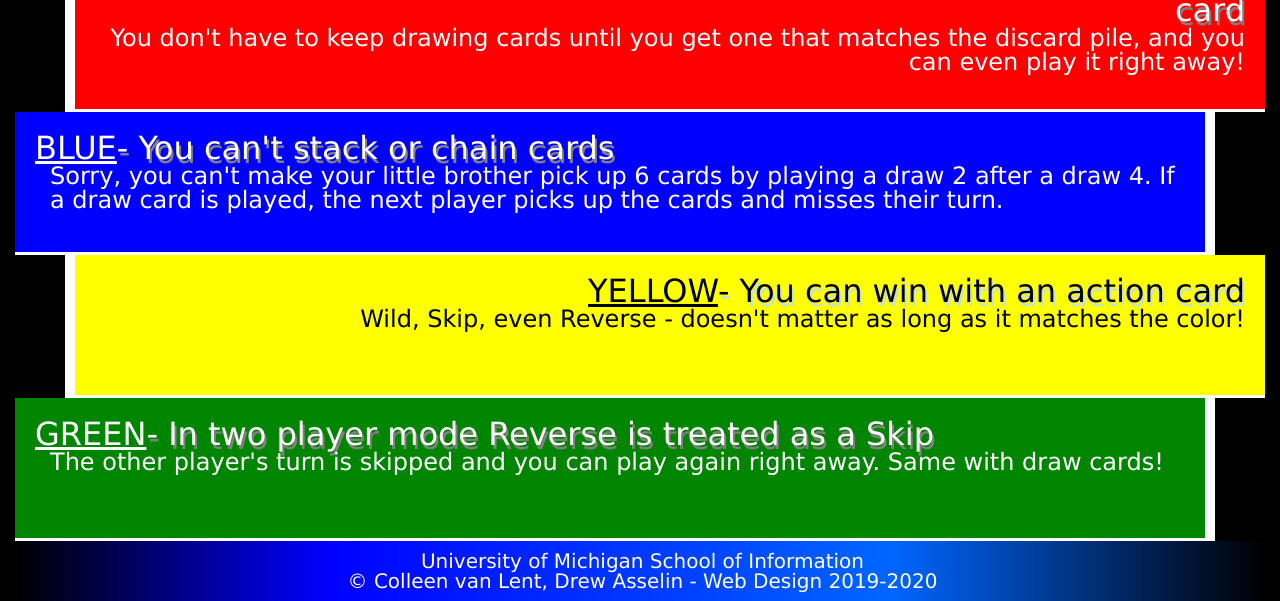
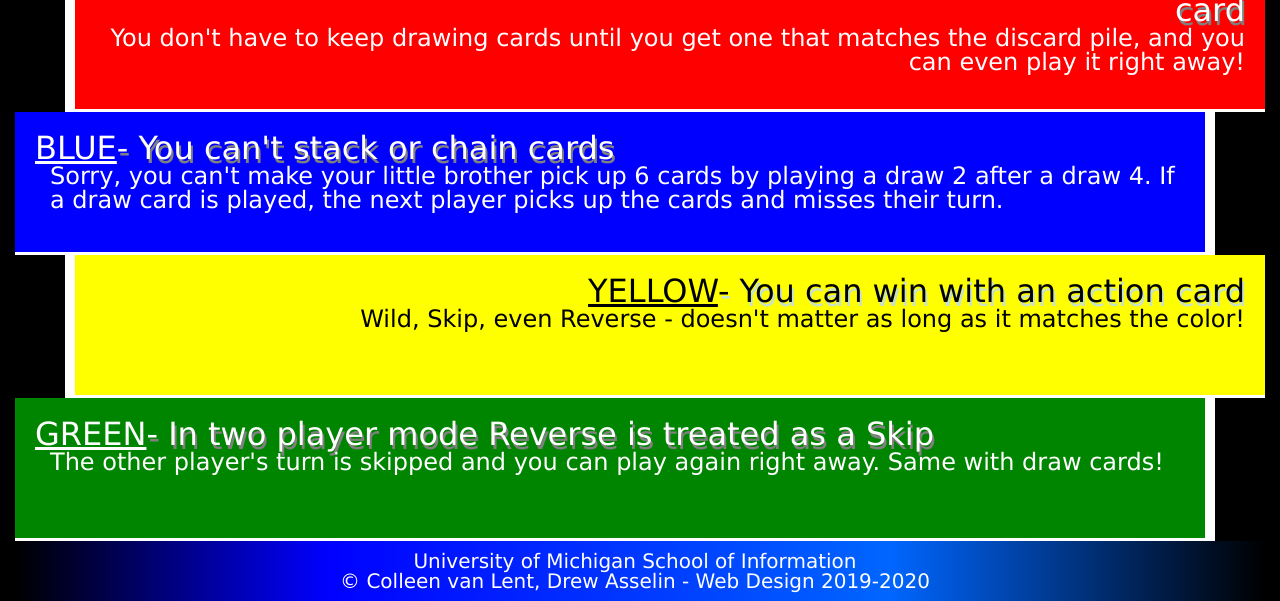
Before and after one commit to ziqintian/homework2-2022, a plain HTML site: page index.html in a window 1280 px wide. Shown: the part 624-1225 px from the top of the page. Drawn offline with Linux system fonts and the light colour scheme.

Commit message:
Add files via upload

```diff
--- a/css/style.css
+++ b/css/style.css
@@ -1,5 +1,5 @@
 body{
-	font-family: "Times New Roamn", Verdana;
+	font-family: Verdana, "Times New Roamn";
     background-color: #000000;
     color: #ffffff;
     margin-top: 25px;
@@ -109,4 +109,5 @@ footer p {
     padding-top: 10px;
     padding-right: 10px;
     padding-bottom: 10px;
+    padding-left: 0px;
 }
```
